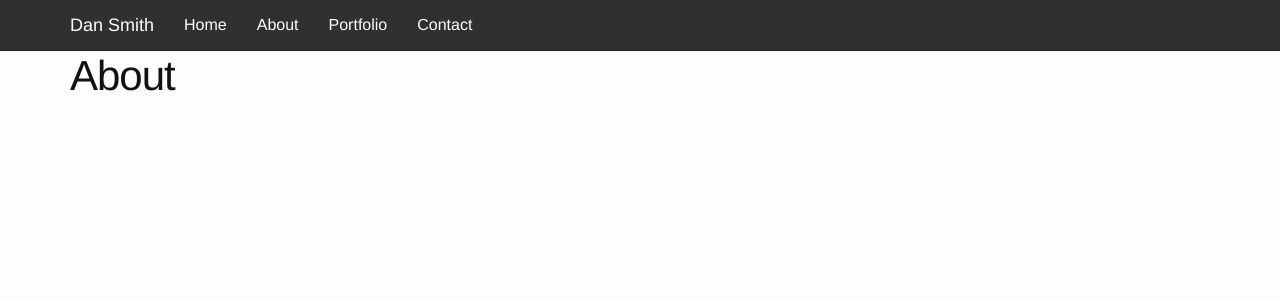
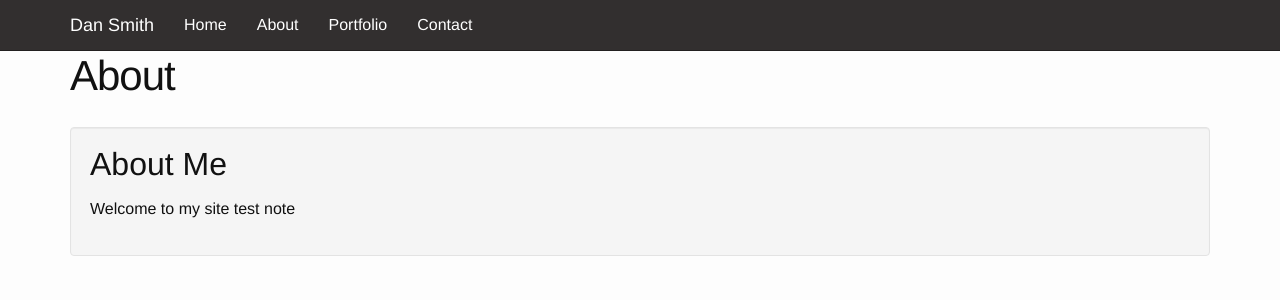
Before and after one commit to Dansmithyy/dansmeuktheme, a Jekyll site: the page built from about.md, in a window 1280 px wide. Shown: the top 300 px of the page. Built offline with Jekyll 4.4.1, drawn with Linux system fonts in a browser that asks for light colours; nearby versions of some CDN libraries.

Commit message:
Added wells to home and about page

```diff
--- a/about.md
+++ b/about.md
@@ -3,3 +3,6 @@ layout: page
 title: About
 permalink: /about/
 ---
+<div class="well"><h2>About Me</h2>
+<p> Welcome to my site test note </p>
+</div>
--- a/index.html
+++ b/index.html
@@ -4,7 +4,11 @@ title: Home
 ---
 
 <div class="home">
+  <div class="well"><h2>Welcome to my website</h2>
+  <p> Welcome to my site test note </p>
+  </div>
 
+<h1>Latest Posts:</h1>
   <ul class="post-list">
     {% for post in site.posts %}
       <li>
```
